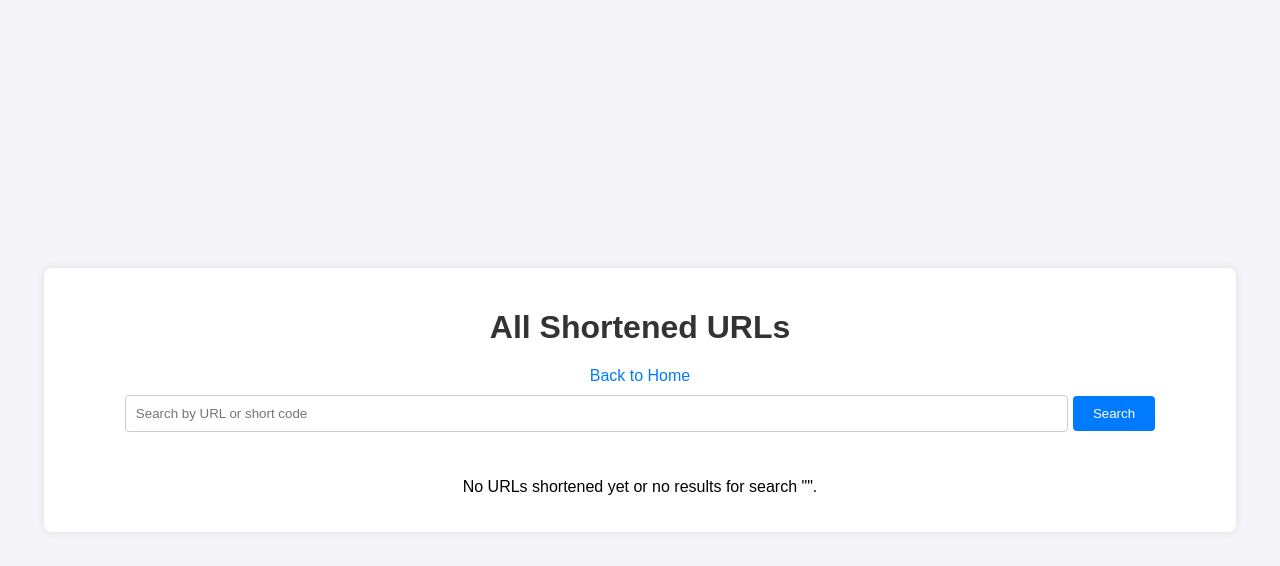
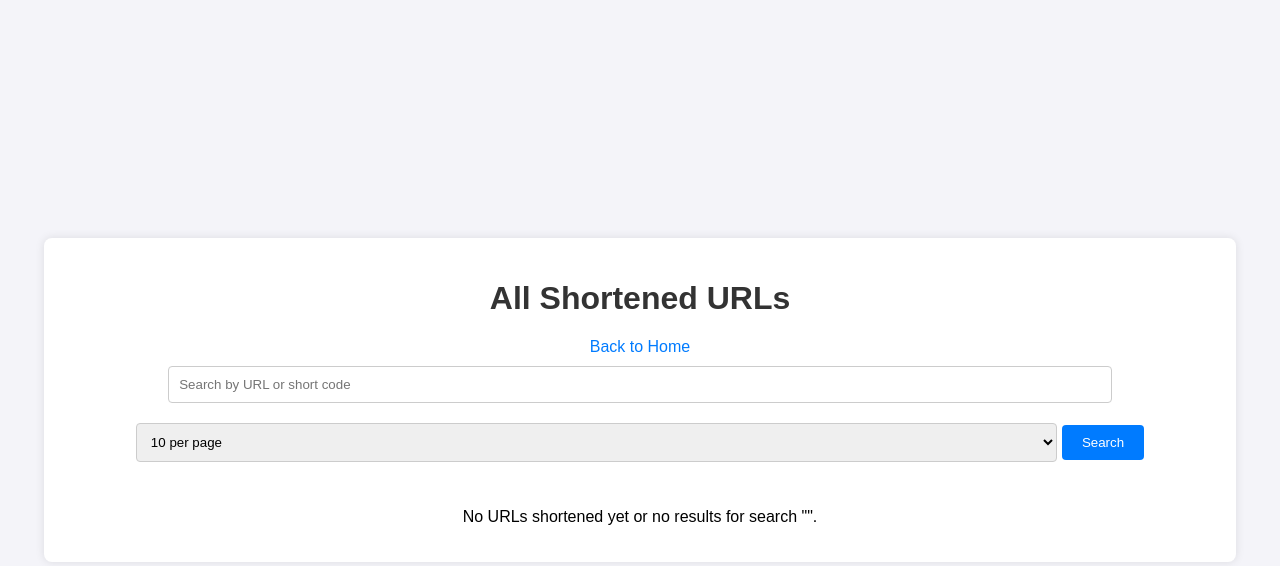
Before and after one commit to kulatav/url-shortener, a Flask app: page /admin in a window 1280 px wide. Shown: the top 566 px of the page. Run offline with Flask 3, Linux system fonts and the light colour scheme; data that the repository does not hold is empty.

Commit message:
Add configurable per-page dropdown to admin pagination

```diff
--- a/app.py
+++ b/app.py
@@ -112,24 +112,26 @@ def redirect_url(short_code):
 @app.route('/admin')
 def admin():
     search = request.args.get('search', '')
-    sort = request.args.get('sort', 'created_at')
-    order = request.args.get('order', 'desc')
-    page = request.args.get('page', 1, type=int)
-    per_page = 10  # Number of URLs per page
-    offset = (page - 1) * per_page
+    sort = request.args.get('sort', 'created_at')  # Default sort by created_at
+    order = request.args.get('order', 'desc')      # Default descending order
+    page = request.args.get('page', 1, type=int)   # Default to page 1
+    per_page = request.args.get('per_page', 10, type=int)  # Default 10 per page
+    # Validate per_page (5-50)
+    per_page = max(5, min(50, per_page))
+    offset = (page - 1) * per_page                # Calculate offset
 
     conn = sqlite3.connect('shortener.db')
     c = conn.cursor()
-
-    # Count total URLs for pagination
-    count_query = '''SELECT COUNT(*) FROM urls u
+    # Count total rows for pagination
+    count_query = '''SELECT COUNT(DISTINCT u.short_code)
+                     FROM urls u
                      WHERE u.original_url LIKE ? OR u.short_code LIKE ?'''
     like_query = f"%{search}%"
     c.execute(count_query, (like_query, like_query))
-    total_urls = c.fetchone()[0]
-    total_pages = (total_urls // per_page) + (1 if total_urls % per_page > 0 else 0)
+    total_items = c.fetchone()[0]
+    total_pages = (total_items + per_page - 1) // per_page  # Ceiling division
 
-    # Fetch paginated URLs
+    # Fetch paginated data
     query = '''SELECT u.original_url, u.short_code, u.clicks, u.created_at, u.expiration_days,
                       COUNT(v.id) as unique_visitors,
                       MAX(v.last_visit) as last_visit_time,
--- a/static/style.css
+++ b/static/style.css
@@ -20,7 +20,7 @@ body {
 h1 {
     color: #333;
 }
-input[type="url"], input[type="number"], input[type="text"] {
+input[type="url"], input[type="number"], input[type="text"], select {
     width: 80%;
     padding: 10px;
     margin: 10px 0;
--- a/templates/admin.html
+++ b/templates/admin.html
@@ -11,21 +11,25 @@
         <a href="{{ url_for('index') }}">Back to Home</a>
         <form method="GET" action="{{ url_for('admin') }}" class="search-form">
             <input type="text" name="search" placeholder="Search by URL or short code" value="{{ search }}">
-            <input type="hidden" name="sort" value="{{ sort }}">
-            <input type="hidden" name="order" value="{{ order }}">
+            <select name="per_page">
+                <option value="5" {% if per_page == 5 %}selected{% endif %}>5 per page</option>
+                <option value="10" {% if per_page == 10 %}selected{% endif %}>10 per page</option>
+                <option value="25" {% if per_page == 25 %}selected{% endif %}>25 per page</option>
+                <option value="50" {% if per_page == 50 %}selected{% endif %}>50 per page</option>
+            </select>
             <button type="submit">Search</button>
         </form>
         <div class="table-wrapper">
             {% if urls %}
                 <table>
                     <tr>
-                        <th><a href="{{ url_for('admin', search=search, sort='original_url', order='asc' if sort == 'original_url' and order == 'desc' else 'desc', page=page) }}">Original URL</a></th>
-                        <th><a href="{{ url_for('admin', search=search, sort='short_code', order='asc' if sort == 'short_code' and order == 'desc' else 'desc', page=page) }}">Short URL</a></th>
-                        <th><a href="{{ url_for('admin', search=search, sort='clicks', order='asc' if sort == 'clicks' and order == 'desc' else 'desc', page=page) }}">Clicks</a></th>
-                        <th><a href="{{ url_for('admin', search=search, sort='unique_visitors', order='asc' if sort == 'unique_visitors' and order == 'desc' else 'desc', page=page) }}">Unique Visitors</a></th>
-                        <th><a href="{{ url_for('admin', search=search, sort='created_at', order='asc' if sort == 'created_at' and order == 'desc' else 'desc', page=page) }}">Created At</a></th>
-                        <th><a href="{{ url_for('admin', search=search, sort='expiration_days', order='asc' if sort == 'expiration_days' and order == 'desc' else 'desc', page=page) }}">Expiration Days</a></th>
-                        <th><a href="{{ url_for('admin', search=search, sort='last_visit_time', order='asc' if sort == 'last_visit_time' and order == 'desc' else 'desc', page=page) }}">Last Visit</a></th>
+                        <th><a href="{{ url_for('admin', search=search, sort='original_url', order='asc' if sort != 'original_url' or order != 'asc' else 'desc', page=page, per_page=per_page) }}">Original URL</a></th>
+                        <th><a href="{{ url_for('admin', search=search, sort='short_code', order='asc' if sort != 'short_code' or order != 'asc' else 'desc', page=page, per_page=per_page) }}">Short URL</a></th>
+                        <th><a href="{{ url_for('admin', search=search, sort='clicks', order='asc' if sort != 'clicks' or order != 'asc' else 'desc', page=page, per_page=per_page) }}">Clicks</a></th>
+                        <th><a href="{{ url_for('admin', search=search, sort='unique_visitors', order='asc' if sort != 'unique_visitors' or order != 'asc' else 'desc', page=page, per_page=per_page) }}">Unique Visitors</a></th>
+                        <th><a href="{{ url_for('admin', search=search, sort='created_at', order='asc' if sort != 'created_at' or order != 'asc' else 'desc', page=page, per_page=per_page) }}">Created At</a></th>
+                        <th><a href="{{ url_for('admin', search=search, sort='expiration_days', order='asc' if sort != 'expiration_days' or order != 'asc' else 'desc', page=page, per_page=per_page) }}">Expiration Days</a></th>
+                        <th><a href="{{ url_for('admin', search=search, sort='last_visit_time', order='asc' if sort != 'last_visit_time' or order != 'asc' else 'desc', page=page, per_page=per_page) }}">Last Visit</a></th>
                         <th>Status</th>
                     </tr>
                     {% for original_url, short_code, clicks, unique_visitors, created_at, expiration_days, last_visit_time, status in urls %}
@@ -42,12 +46,11 @@
                     {% endfor %}
                 </table>
                 <div class="pagination">
-                    {% if page > 1 %}
-                        <a href="{{ url_for('admin', search=search, sort=sort, order=order, page=page-1) }}">Previous</a>
-                    {% endif %}
-                    <span>Page {{ page }} of {{ total_pages }}</span>
-                    {% if page < total_pages %}
-                        <a href="{{ url_for('admin', search=search, sort=sort, order=order, page=page+1) }}">Next</a>
+                    {% if total_pages > 1 %}
+                        {% for p in range(1, total_pages + 1) %}
+                            <a href="{{ url_for('admin', search=search, sort=sort, order=order, page=p, per_page=per_page) }}"
+                               class="{{ 'active' if p == page else '' }}">{{ p }}</a>
+                        {% endfor %}
                     {% endif %}
                 </div>
             {% else %}
```
Also changed, not shown: other parts of static/style.css (+21 -4 lines).
